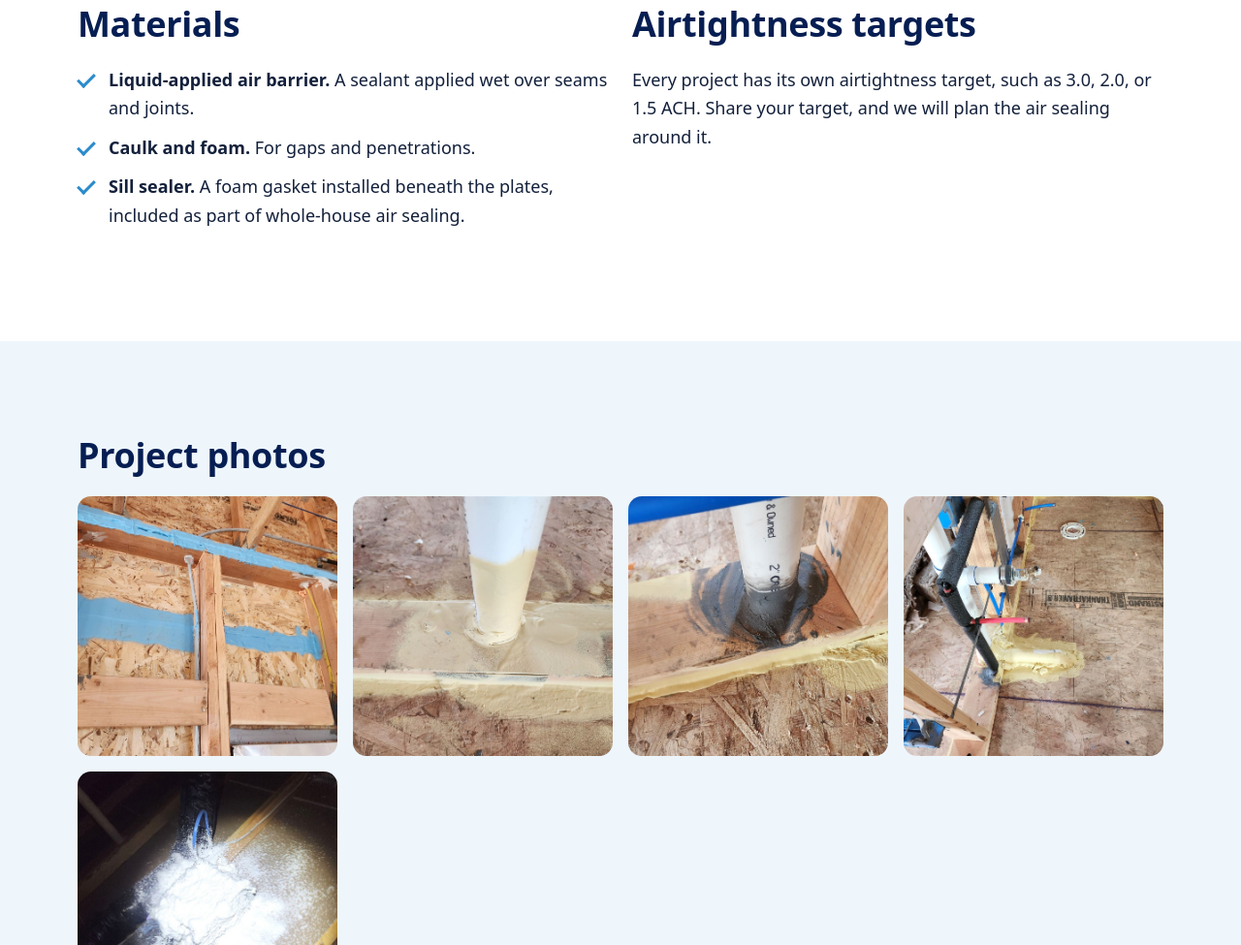
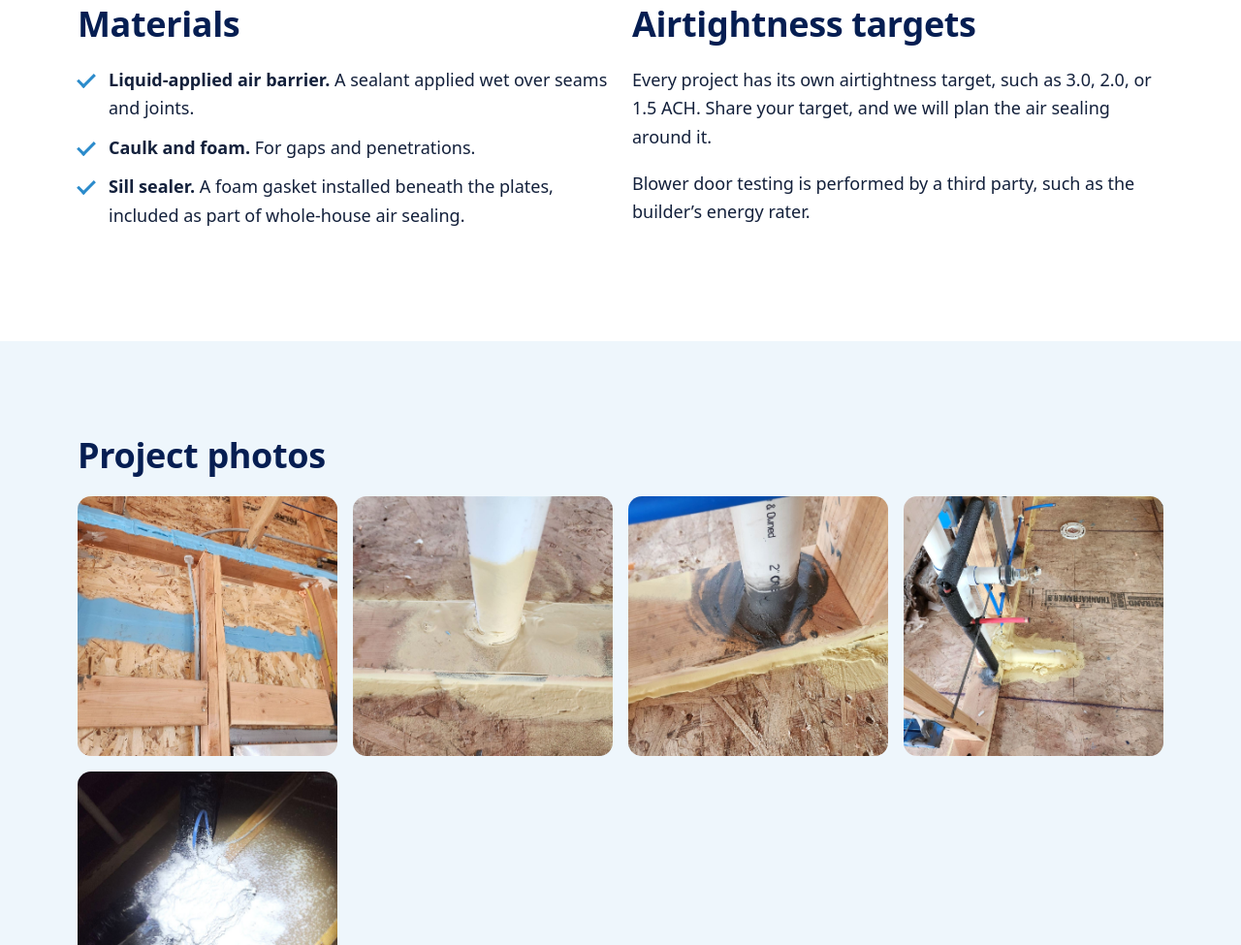
Before and after one commit to 2OH-Air-Solutions/website, an Astro site: page /services in a window 1280 px wide. Shown: the part 1276-2251 px from the top of the page at 97% size. Built offline with nearby package versions, Linux system fonts and the light colour scheme; Astro itself is replaced by a stand-in of ours.

Commit message:
Restore the blower door testing lines on About and Services
Owner decided to keep them; only the home page note is removed.

Co-Authored-By: Claude Opus 5.5 <noreply@anthropic.com>

```diff
--- a/src/pages/about.astro
+++ b/src/pages/about.astro
@@ -34,6 +34,7 @@ import { business } from '../data/business';
       <p>
         We plan our air sealing around your project’s airtightness target and the stage of the build. We can seal before
         drywall, after drywall, or both, and we offer drywall air sealing as a standalone service for select builders.
+        Blower door testing is handled by your energy rater or another third party, so you get an independent result.
       </p>
       <h3>Homeowners</h3>
       <p>
--- a/src/pages/services.astro
+++ b/src/pages/services.astro
@@ -82,6 +82,9 @@ const gallery = [
         <p>
           Every project has its own airtightness target, such as 3.0, 2.0, or 1.5 ACH. Share your target, and we will plan the air sealing around it.
         </p>
+        <p>
+          Blower door testing is performed by a third party, such as the builder’s energy rater.
+        </p>
       </div>
     </div>
   </section>
```
